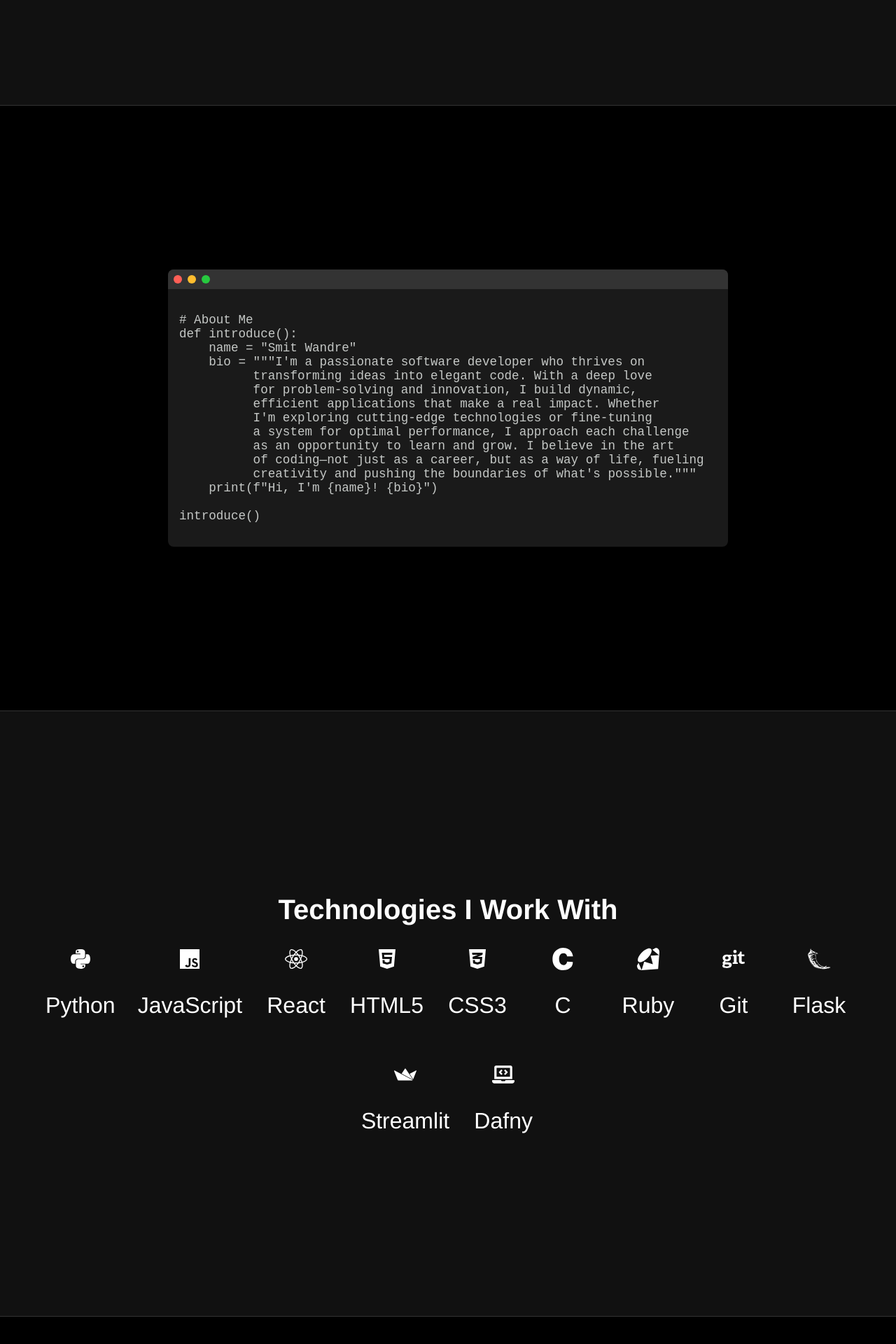
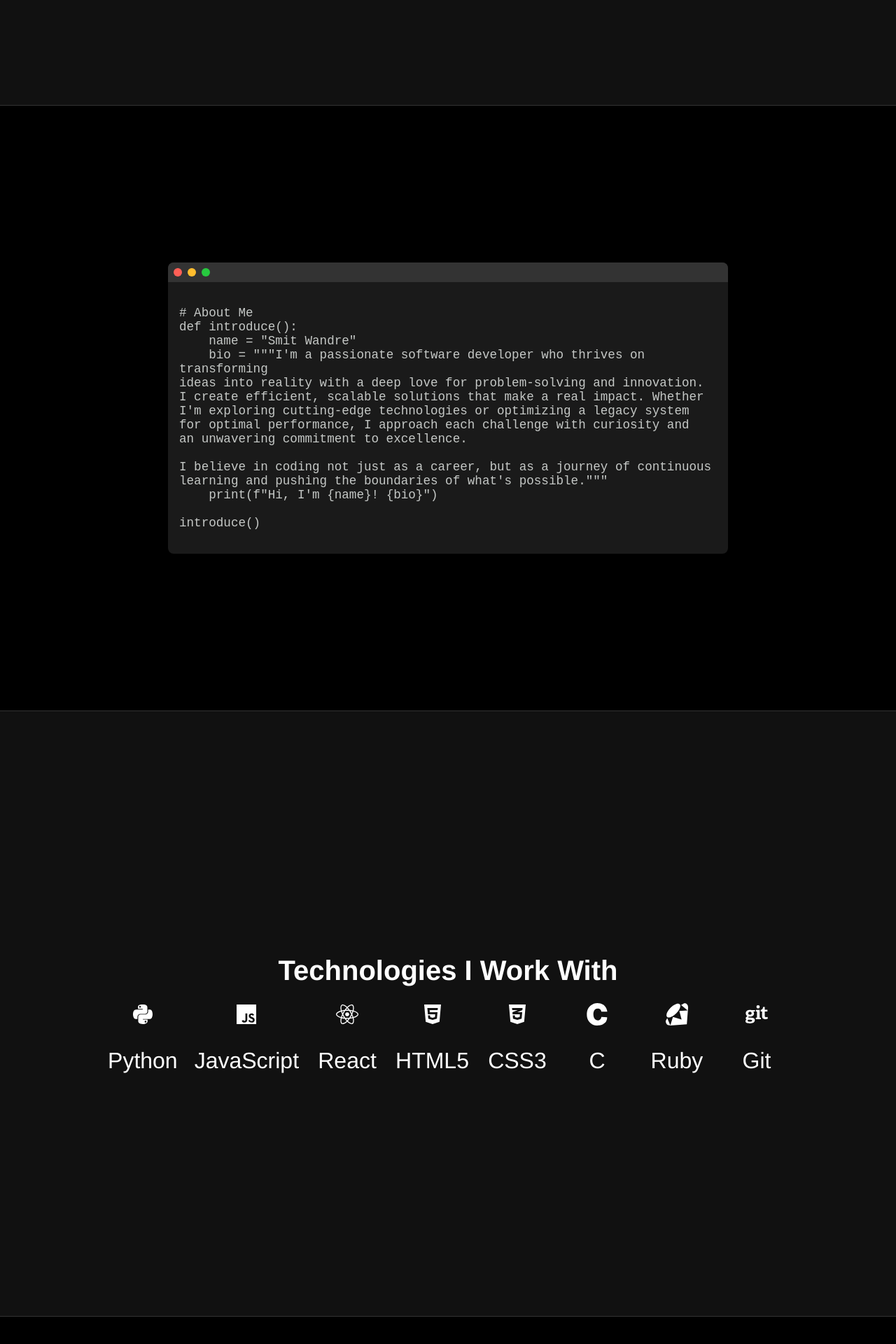
Before and after one commit to SmitWandre/my_portfolio, a React (Create React App) app: page / in a window 1280 px wide. Shown: the part 798-2718 px from the top of the page at 70% size. Built offline with nearby package versions, Linux system fonts and the light colour scheme.

Commit message:
Update Home.js

```diff
--- a/src/pages/Home.js
+++ b/src/pages/Home.js
@@ -3,13 +3,13 @@ import React from 'react';
 import styled, { keyframes } from 'styled-components';
 import { motion } from 'framer-motion';
 import { ReactTyped } from 'react-typed'; // named export from react-typed
-import { FaPython, FaJs, FaReact, FaHtml5, FaCss3Alt, FaGit, FaLaptopCode } from 'react-icons/fa';
-import { SiC, SiRuby, SiFlask, SiStreamlit } from 'react-icons/si';
+import { FaPython, FaJs, FaReact, FaHtml5, FaCss3Alt, FaGit } from 'react-icons/fa';
+import { SiC, SiRuby } from 'react-icons/si';
 import pfp from '../assets/pfp.JPG'; // Ensure filename & case match exactly
 
 // Fade-in animation for sections
 const fadeIn = keyframes`
-  from { opacity: 0; transform: translateY(20px); }
+  from { opacity: 0; transform: translateY(10px); }
   to   { opacity: 1; transform: translateY(0); }
 `;
 
@@ -21,10 +21,10 @@ const PageContainer = styled.div`
   overflow-x: hidden;
 `;
 
-// Base section style
+// Base section style with reduced padding
 const Section = styled(motion.section)`
   min-height: 100vh;
-  padding: 2rem 2rem;
+  padding: 2rem 1rem;  /* Reduced vertical padding */
   display: flex;
   flex-direction: column;
   justify-content: center;
@@ -41,7 +41,6 @@ const HeroSection = styled(Section)`
   flex-wrap: wrap;
   text-align: left;
   width: 100%;
-  padding: 2rem 2rem;
 `;
 
 const HeroContent = styled.div`
@@ -57,7 +56,7 @@ const HeroContent = styled.div`
 const HeroText = styled.div`
   flex: 1;
   min-width: 300px;
-  padding-right: 2rem;
+  padding-right: 1rem;  /* Reduced padding */
 `;
 
 const HeroImageContainer = styled.div`
@@ -65,7 +64,7 @@ const HeroImageContainer = styled.div`
   min-width: 300px;
   display: flex;
   justify-content: flex-end;
-  padding-left: 2rem;
+  padding-left: 1rem;  /* Reduced padding */
 `;
 
 const HeroHeading = styled.h1`
@@ -76,7 +75,7 @@ const HeroHeading = styled.h1`
 
 const HeroSubheading = styled.p`
   font-size: 1.75rem;
-  margin-top: 1rem;
+  margin-top: 0.5rem;  /* Reduced margin */
   color: #ccc;
 `;
 
@@ -91,12 +90,13 @@ const HeroImage = styled(motion.img)`
 const AboutSection = styled(Section)`
   background: #000;
   border-top: 1px solid #333;
+  padding: 2rem 1rem;  /* Reduced padding */
 `;
 
 // Python window styling
 const PythonWindow = styled(motion.div)`
   background: #1a1a1a;
-  width: 80%;
+  width: 90%;              /* Slightly wider */
   max-width: 800px;
   border-radius: 8px;
   box-shadow: 0 4px 20px rgba(0,0,0,0.8);
@@ -117,17 +117,16 @@ const Dot = styled.span`
   border-radius: 50%;
 `;
 
-// IMPORTANT: Updated styling to ensure multiline text is fully visible
+// Updated pre styling to allow wrapping and ensure full content is visible
 const PythonWindowBody = styled.pre`
   background: #1a1a1a;
   padding: 1rem;
-  overflow: auto;           /* Enables scrolling if content exceeds container */
+  overflow: auto;
   color: #c5c8c6;
   font-family: 'Courier New', Courier, monospace;
   font-size: 1.1rem;
-
-  white-space: pre-wrap;    /* Wrap lines instead of cutting off horizontally */
-  word-wrap: break-word;    /* Break long lines or words if needed */
+  white-space: pre-wrap;
+  word-wrap: break-word;
   width: 100%;
 `;
 
@@ -135,18 +134,19 @@ const PythonWindowBody = styled.pre`
 const SkillsSection = styled(Section)`
   background: #111;
   border-top: 1px solid #333;
+  padding: 2rem 1rem;  /* Reduced padding */
 `;
 
 const SkillsHeading = styled.h2`
   font-size: 2.5rem;
-  margin-bottom: 2rem;
+  margin-bottom: 1.5rem;  /* Reduced margin */
 `;
 
 const SkillList = styled.div`
   display: flex;
   flex-wrap: wrap;
   justify-content: center;
-  gap: 2rem;
+  gap: 1.5rem;  /* Reduced gap */
 `;
 
 const SkillItem = styled.div`
@@ -163,16 +163,17 @@ const ContactSection = styled(Section)`
   border-top: 1px solid #333;
   flex-direction: column;
   text-align: center;
+  padding: 2rem 1rem;  /* Reduced padding */
 `;
 
 const ContactHeading = styled.h2`
   font-size: 2.5rem;
-  margin-bottom: 1rem;
+  margin-bottom: 0.75rem;  /* Reduced margin */
 `;
 
 const ContactInfo = styled.div`
   font-size: 1.5rem;
-  margin-bottom: 1rem;
+  margin-bottom: 0.75rem;  /* Reduced margin */
   a {
     color: #1db954;
     text-decoration: none;
@@ -184,7 +185,7 @@ const Home = () => {
     <PageContainer>
       {/* HERO SECTION */}
       <HeroSection
-        initial={{ opacity: 0, y: 30 }}
+        initial={{ opacity: 0, y: 20 }}
         animate={{ opacity: 1, y: 0 }}
         transition={{ duration: 1 }}
       >
@@ -216,7 +217,7 @@ const Home = () => {
 
       {/* ABOUT SECTION */}
       <AboutSection
-        initial={{ opacity: 0, y: 30 }}
+        initial={{ opacity: 0, y: 20 }}
         whileInView={{ opacity: 1, y: 0 }}
         viewport={{ once: true }}
         transition={{ duration: 1 }}
@@ -236,15 +237,15 @@ const Home = () => {
 {`# About Me
 def introduce():
     name = "Smit Wandre"
-    bio = """I'm a passionate software developer who thrives on
-          transforming ideas into elegant code. With a deep love
-          for problem-solving and innovation, I build dynamic,
-          efficient applications that make a real impact. Whether
-          I'm exploring cutting-edge technologies or fine-tuning
-          a system for optimal performance, I approach each challenge
-          as an opportunity to learn and grow. I believe in the art
-          of coding—not just as a career, but as a way of life, fueling
-          creativity and pushing the boundaries of what's possible."""
+    bio = """I'm a passionate software developer who thrives on transforming
+ideas into reality with a deep love for problem-solving and innovation.
+I create efficient, scalable solutions that make a real impact. Whether
+I'm exploring cutting-edge technologies or optimizing a legacy system
+for optimal performance, I approach each challenge with curiosity and
+an unwavering commitment to excellence.
+
+I believe in coding not just as a career, but as a journey of continuous
+learning and pushing the boundaries of what's possible."""
     print(f"Hi, I'm {name}! {bio}")
 
 introduce()`}
@@ -254,7 +255,7 @@ introduce()`}
 
       {/* SKILLS SECTION */}
       <SkillsSection
-        initial={{ opacity: 0, y: 30 }}
+        initial={{ opacity: 0, y: 20 }}
         whileInView={{ opacity: 1, y: 0 }}
         viewport={{ once: true }}
         transition={{ duration: 1 }}
@@ -293,37 +294,25 @@ introduce()`}
             <FaGit />
             <p>Git</p>
           </SkillItem>
-          <SkillItem>
-            <SiFlask />
-            <p>Flask</p>
-          </SkillItem>
-          <SkillItem>
-            <SiStreamlit />
-            <p>Streamlit</p>
-          </SkillItem>
-          <SkillItem>
-            <FaLaptopCode />
-            <p>Dafny</p>
-          </SkillItem>
         </SkillList>
       </SkillsSection>
 
       {/* CONTACT SECTION */}
       <ContactSection
-        initial={{ opacity: 0, y: 30 }}
+        initial={{ opacity: 0, y: 20 }}
         whileInView={{ opacity: 1, y: 0 }}
         viewport={{ once: true }}
         transition={{ duration: 1 }}
       >
         <ContactHeading>Contact Me</ContactHeading>
         <ContactInfo>
-          Email: <a href="mailto:wandresmit@gmail.com">wandresmit@gmail.com</a>
+          Email: <a href="mailto:smit@example.com">smit@example.com</a>
         </ContactInfo>
         <ContactInfo>
-          LinkedIn: <a href="https://www.linkedin.com/in/smit-wandre-9911802b3" target="_blank" rel="noopener noreferrer">smitwandre</a>
+          LinkedIn: <a href="https://www.linkedin.com/in/smitwandre" target="_blank" rel="noopener noreferrer">smitwandre</a>
         </ContactInfo>
         <ContactInfo>
-          GitHub: <a href="https://github.com/SmitWandre" target="_blank" rel="noopener noreferrer">SmitWandre</a>
+          GitHub: <a href="https://github.com/smitwandre" target="_blank" rel="noopener noreferrer">smitwandre</a>
         </ContactInfo>
       </ContactSection>
     </PageContainer>
```
